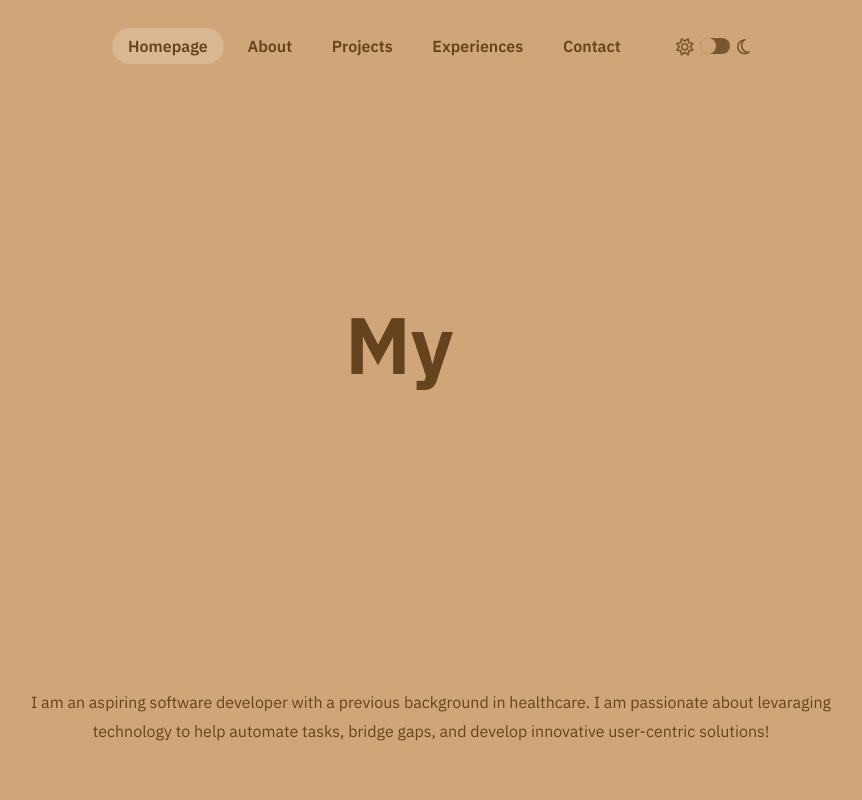
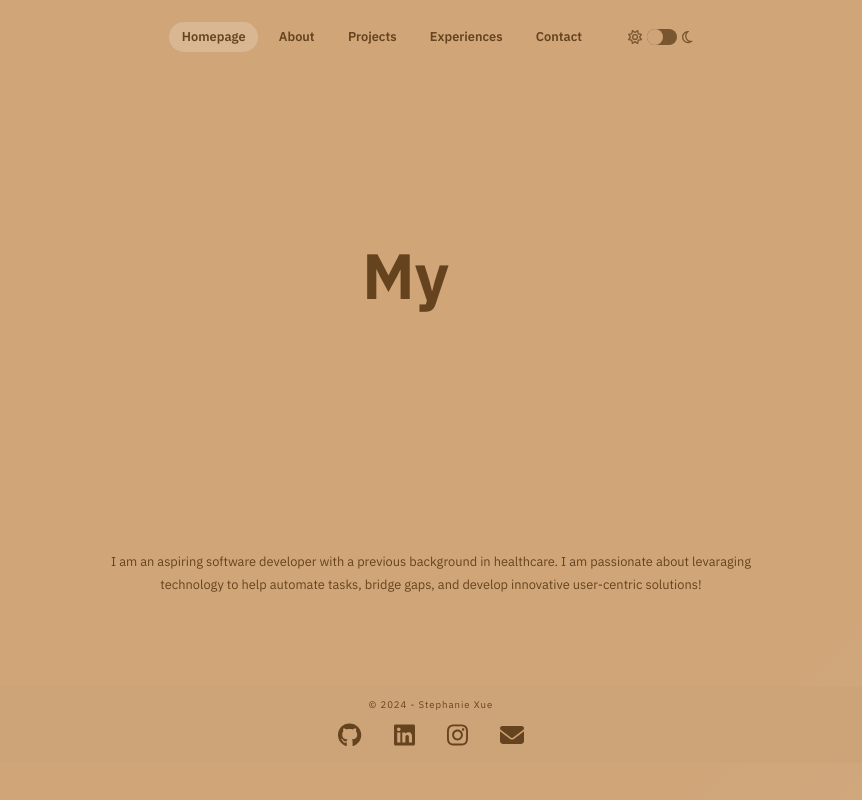
Before and after one commit to steph-xue/portfolio, a React (Vite) app: page / in a window 1280 px wide. Shown: the top 800 px of the page, without its empty margins (209-1071 px from the left). Built offline with nearby package versions, Linux system fonts and the light colour scheme.

Commit message:
make font smaller

```diff
--- a/src/style.scss
+++ b/src/style.scss
@@ -64,12 +64,12 @@
 
 @media (min-width: 800px) {
     :root {
-		--fs-xxxl: 5rem;
-		--fs-xxl: 4rem;
-        --fs-xl: 2rem;
-        --fs-l: 1.5rem;
-        --fs-m: 1rem;
-        --fs-s: 0.8rem;
+		--fs-xxxl: 4rem;
+		--fs-xxl: 3rem;
+        --fs-xl: 1.5rem;
+        --fs-l: 1rem;
+        --fs-m: 0.8rem;
+        --fs-s: 0.6rem;
     }
 }
 
```
